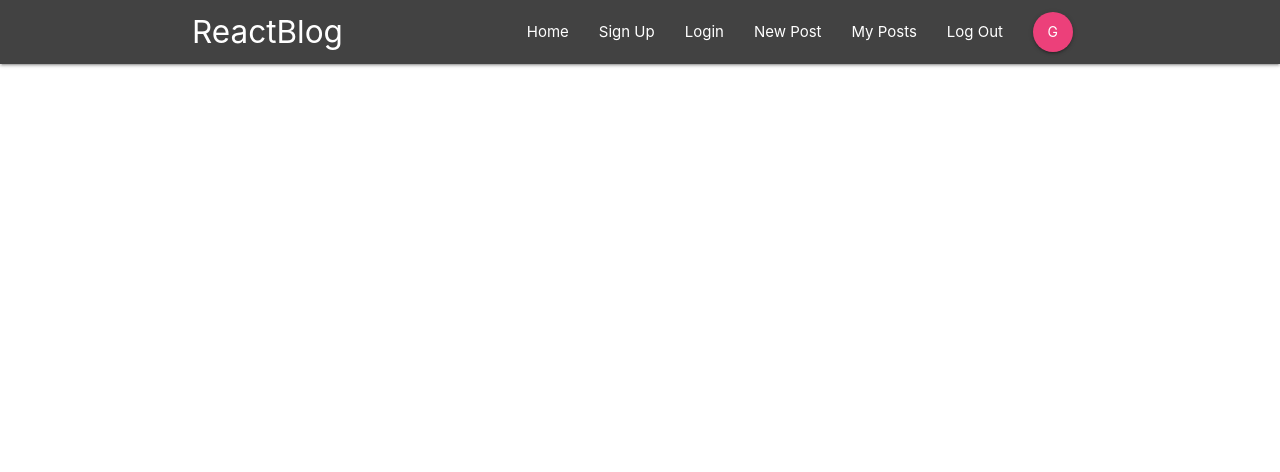
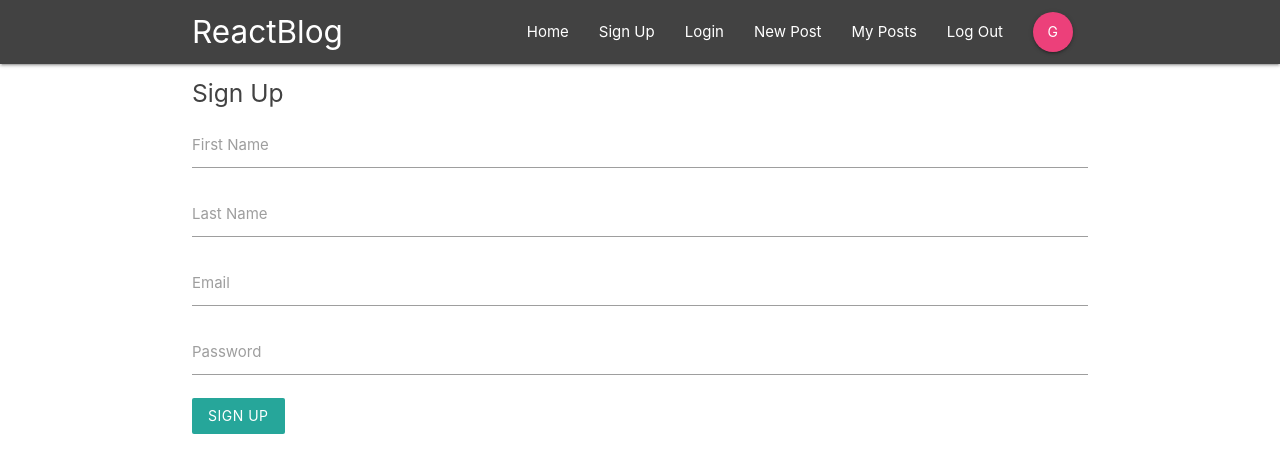
Before and after one commit to Draskovv/reactjs-blog, a React (Create React App) app in the folder react-blog/: page /signup in a window 1280 px wide. Shown: the top 472 px of the page. Built offline with nearby package versions, Linux system fonts and the light colour scheme.

Commit message:
SignIn/SignUp components

```diff
--- a/react-blog/src/App.js
+++ b/react-blog/src/App.js
@@ -4,6 +4,7 @@
 import Dashboard from './components/dashboard/Dashboard';
 import PostDetails from './components/posts/PostDetails'
 import SignIn from './components/auth/SignIn';
+import SignUp from './components/auth/SignUp';
 
 class App extends Component{
 
@@ -15,6 +16,7 @@
         <Route exact path='/' component={Dashboard} />
         <Route path='/post/:id' component={PostDetails} />
         <Route path='/signin' component={SignIn} />
+        <Route path='/signup' component={SignUp} />
       </Switch>
     </div>
     </BrowserRouter>
--- a/react-blog/src/components/auth/SignIn.js
+++ b/react-blog/src/components/auth/SignIn.js
@@ -2,13 +2,17 @@
 
 class SignIn extends Component {
     state = {
-
+        email: '',
+        password: ''
     }
     handleChange = (e) => {
-        console.log(e)
+        this.setState({
+            [e.target.id]: e.target.value
+        })
     }
     handleSubmit = (e) => {
-        console.log(e)
+        e.preventDefault();
+        console.log(this.state);
     }
     render() {
         return (
--- a/react-blog/src/components/auth/SignUp.js
+++ b/react-blog/src/components/auth/SignUp.js
@@ -0,0 +1,49 @@
+import React, { Component } from 'react'
+
+class SignUp extends Component {
+    state = {
+        email: '',
+        password: '',
+        firstName: '',
+        lastName: ''
+    }
+    handleChange = (e) => {
+        this.setState({
+            [e.target.id]: e.target.value
+        })
+    }
+    handleSubmit = (e) => {
+        e.preventDefault();
+        console.log(this.state);
+    }
+    render() {
+        return (
+            <div className="container">
+                <form onSubmit={this.handleSubmit} className="white">
+                    <h5 className="grey-text text-darken-3">Sign Up</h5>
+                    <div className="input-field">
+                        <label htmlFor="firstName">First Name</label>
+                        <input type="text" id="firstName" onChange={this.handleChange}/>
+                    </div>
+                    <div className="input-field">
+                        <label htmlFor="lastName">Last Name</label>
+                        <input type="text" id="lastName" onChange={this.handleChange}/>
+                    </div>
+                    <div className="input-field">
+                        <label htmlFor="email">Email</label>
+                        <input type="email" id="email" onChange={this.handleChange}/>
+                    </div>
+                    <div className="input-field">
+                        <label htmlFor="password">Password</label>
+                        <input type="password" id="password" onChange={this.handleChange}/>
+                    </div>
+                    <div className="input-field">
+                        <button className="btn lightblue lighten-1 z-depth-0">Sign Up</button>
+                    </div>
+                </form>
+            </div>
+        )
+    }
+}
+
+export default SignUp
```
